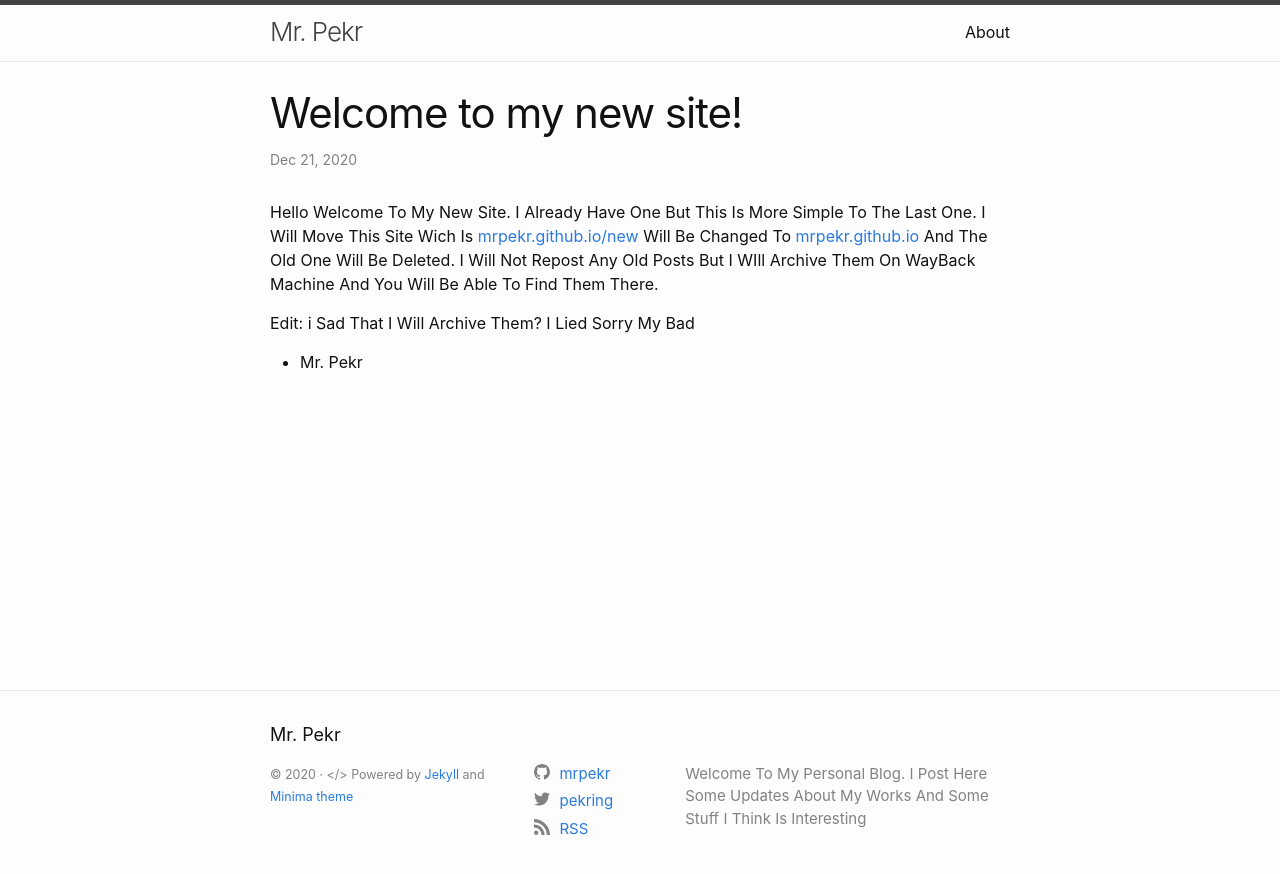
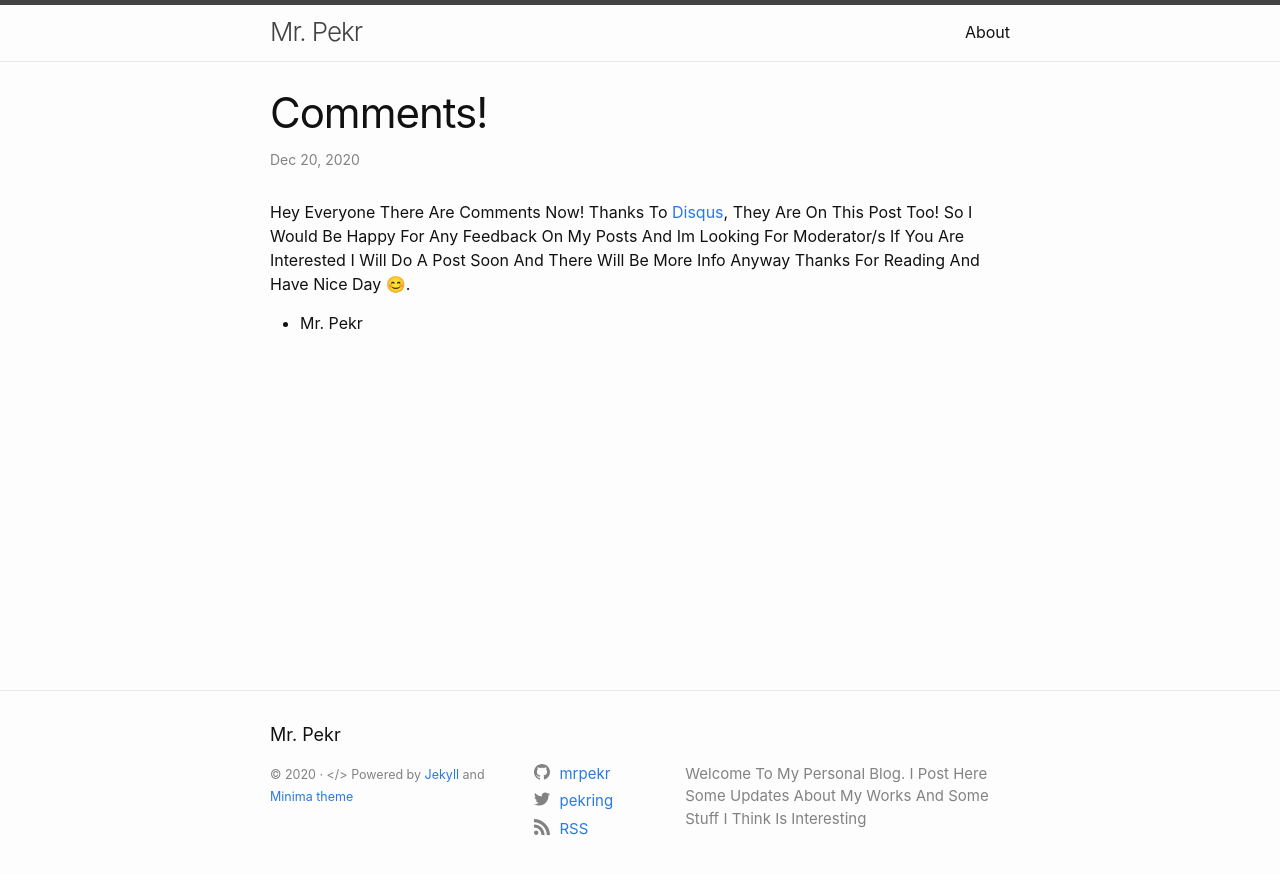
Before and after one commit to mrpekr/mrpekr.github.io, a Jekyll site: the page built from _posts/2020-12-21-comments.markdown, in a window 1280 px wide. Shown: the top 874 px of the page. Built offline with Jekyll 4.4.1, drawn with Linux system fonts in a browser that asks for light colours; comment, search, counter and statistics services are not loaded.

Commit message:
comments!

```diff
--- a/_posts/2020-12-21-comments.markdown
+++ b/_posts/2020-12-21-comments.markdown
@@ -1,14 +1,11 @@
 ---
 layout: post
-title:  "Welcome to my new site!"
-date:   2020-12-21 14:56:26 +0100
+title:  "Comments!"
+date:   2020-12-21 0:0:0 +0100
 categories: update
 ---
-Hello Welcome To My New Site. I Already Have One But This Is More Simple To The Last One. I Will Move This Site Wich Is [mrpekr.github.io/new][mrpekr/new] Will Be Changed To [mrpekr.github.io][mrpekr] And The Old One Will Be Deleted. I Will Not Repost Any Old Posts But I WIll Archive Them On WayBack Machine And You Will Be Able To Find Them There.
-
-Edit: i Sad That I Will Archive Them? I Lied Sorry My Bad
+Hey Everyone There Are Comments Now! Thanks To [Disqus][disqus], They Are On This Post Too! So I Would Be Happy For Any Feedback On My Posts And Im Looking For Moderator/s If You Are Interested I Will Do A Post Soon And There Will Be More Info Anyway Thanks For Reading And Have Nice Day 😊.
 
 - Mr. Pekr
 
-[mrpekr/new]: https://mrpekr.github.io/new
-[mrpekr]: https://mrpekr.github.io
+[disqus]: https://disqus.com
```
